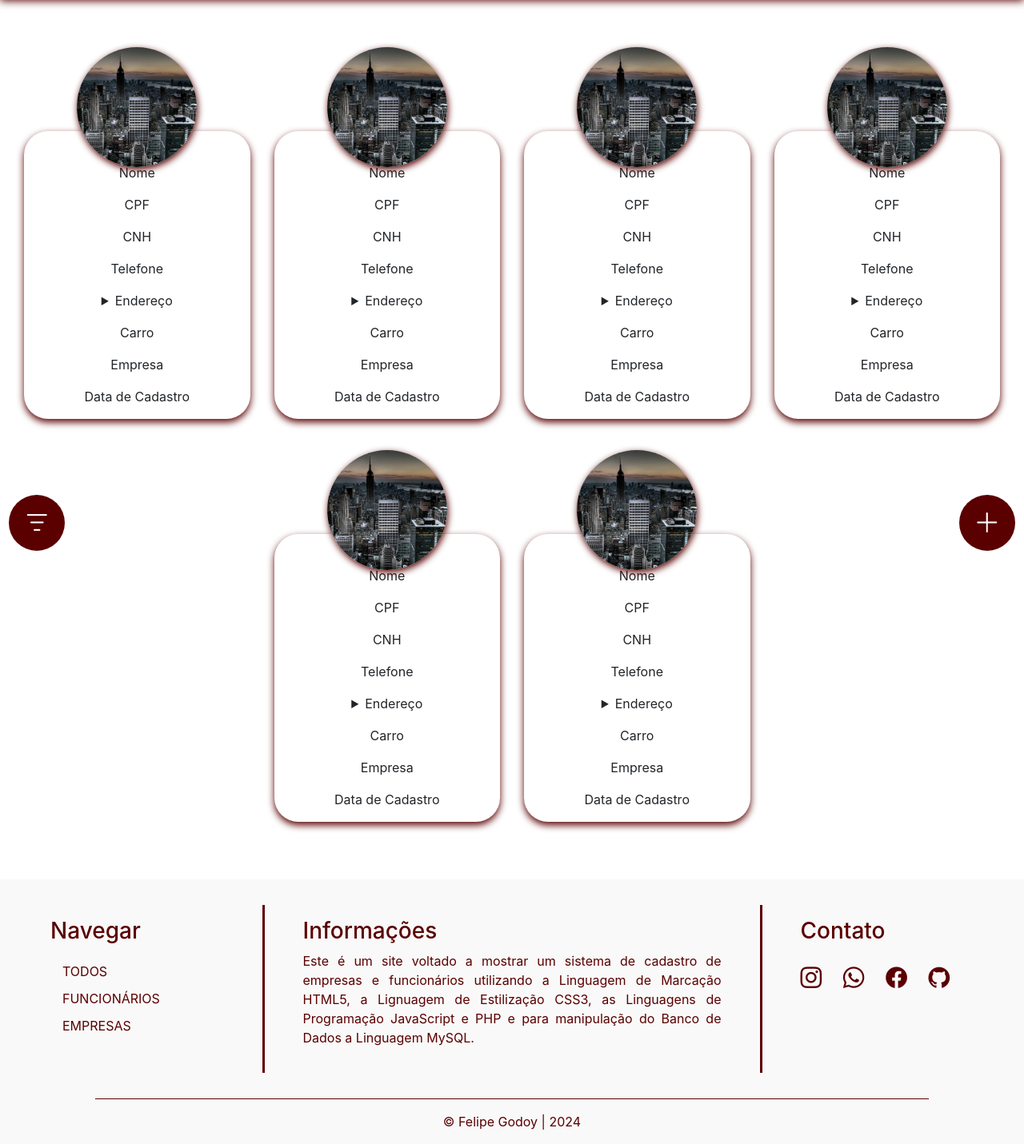
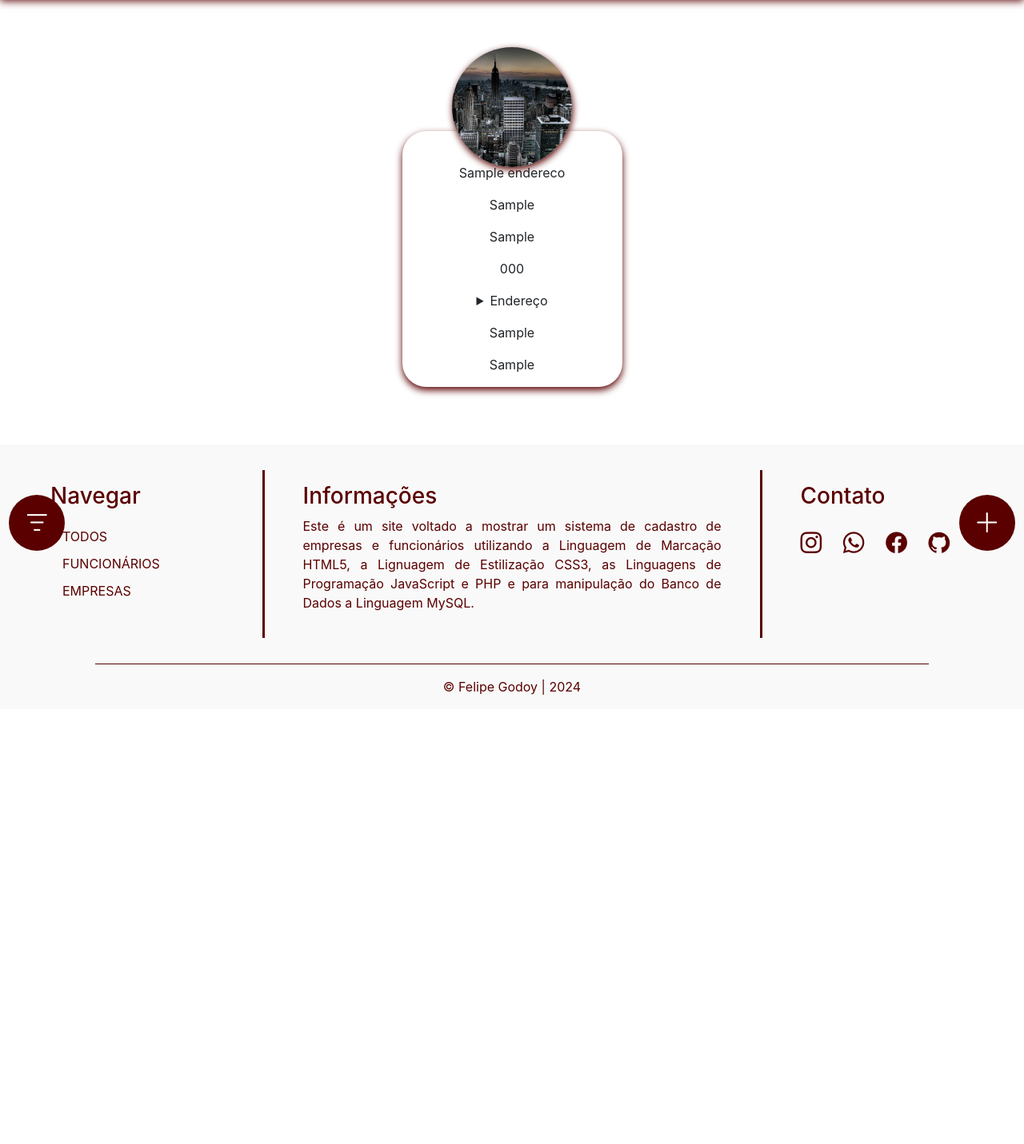
Before and after one commit to felipedegodoy16/projeto01-overdrive, a PHP site: page / in a window 1280 px wide. Shown: the part 100-1531 px from the top of the page at 80% size. After the commit the page ends 969 px from the top, so only its background shows below. Run offline with PHP 8.4, Linux system fonts and the light colour scheme; the visitor is signed in with stand-in values (Sample User, id 1); tables that the repository leaves empty or names only in its code hold one stand-in row (values such as "Sample post"); some libraries are stand-ins or nearby versions.

Commit message:
fazendo a listagem de usuários na index

```diff
--- a/_class/ConexaoDAO.php
+++ b/_class/ConexaoDAO.php
@@ -7,6 +7,7 @@ class ConexaoDAO {
 
     }
 
+    // Método para estabelecer a conexão com o banco
     public static function getConexao() {
         if(!isset(self::$instance)) {
             $db_name = 'overdrive';
@@ -21,4 +22,13 @@ class ConexaoDAO {
         }
         return self::$instance;
     }
+
+    // Getters e Setters
+    public function getInstance(){
+        return $this->instance;
+    }
+
+    public function setInstance($instance){
+        $this->instance = $instance;
+    }
 }
--- a/_class/Endereco.php
+++ b/_class/Endereco.php
@@ -35,7 +35,7 @@ class Endereco {
             $dado = $stmt->fetchAll();
 
             foreach($dado as $d){
-                $d['id'];
+                $d['id_end'];
                 $d['cep'];
                 $d['numero'];
                 $d['rua'];
--- a/_class/Usuario.php
+++ b/_class/Usuario.php
@@ -112,7 +112,7 @@ class Usuario {
         try {
 
             // Query
-            $sql = "SELECT * FROM usuarios u INNER JOIN enderecos e ON u.id_endereco = e.id;";
+            $sql = "SELECT * FROM usuarios u INNER JOIN enderecos e ON u.id_endereco = e.id_end;";
 
             // Conectando ao banco
             $stmt = ConexaoDAO::getConexao()->prepare($sql);
@@ -126,7 +126,7 @@ class Usuario {
                 foreach($dados as $d){
 
                     $users[] = array(
-                        'id' => $d['id'],
+                        'id' => $d['id_user'],
                         'nome' => $d['nome'],
                         'carro' => $d['carro'],
                         'cargo' => $d['cargo'],
@@ -144,13 +144,11 @@ class Usuario {
 
                 }
 
-            } else {
-
-                $users = array();
+                return $users;
 
             }
 
-            return $users;
+            return -1;
 
         } catch(Exception $e) {
 
--- a/_files/requestDados.php
+++ b/_files/requestDados.php
@@ -2,8 +2,27 @@
 require_once "../_class/Empresa.php";
 require_once "../_class/Usuario.php";
 
+// Instanciação de um objeto usuário
 $usuarios = new Usuario();
 
+// Retorno de uma lista de todos os registros de usuários do banco
 $dadosUsers = $usuarios->listarUsuarios();
 
-echo json_encode($dadosUsers);
+// Instanciação de um objeto empresa
+$empresas = new Empresa();
+
+// Retorno de uma lista de todos os registros de empresas do banco
+// $dadosEmps->listarEmpresas();
+
+// if($dadosUsers === -1 && $dadosEmps === -1){
+
+// } else {
+
+    $allDados = [
+        'usuarios' => $dadosUsers
+        // 'empresas' => $dadosEmps
+    ];
+
+    // var_dump(json_encode($allDados));
+    echo json_encode($allDados);
+// }
--- a/_js/requestDados.js
+++ b/_js/requestDados.js
@@ -5,7 +5,7 @@ if (document.readyState == "loading") {
 }
 
 function ready(){
-        console.log('teste')
+
         let url = 'http://localhost/projeto01-overdrive/_files/requestDados.php'
         let xhr = new XMLHttpRequest()
         xhr.open('GET', url, true)
@@ -17,32 +17,56 @@ function ready(){
             }
         }
         xhr.send();
+
 }
 
 function responseJson(json) {
-    const divTeste = document.getElementById('teste')
+    const divUsers = document.getElementById('section_users')
+    const divEmps = document.getElementById('section_emps')
 
-    json.map( function(element) {
-        divTeste.innerHTML +=
+    json.usuarios.map(function(usuario){
+        divUsers.innerHTML +=
         `
         <div class="col-10 col-sm-6 col-md-4 col-lg-3">
             <div class="center card_user">
               <img class="img_user_emp" src="_images/back_cadastro.jpg" alt="Imagem do Usuário ou Empresa">
               <div class="card_user_body">
-                <p>${element.id}</p>
-                <p>${element.nome}</p>
-                <p>${element.cpf}</p>
-                <p>${element.cnh}</p>
-                <p>${element.telefone}</p>
+                <p>${usuario.id}</p>
+                <p>${usuario.nome}</p>
+                <p>${usuario.cpf}</p>
+                <p>${usuario.cnh}</p>
+                <p>${usuario.telefone}</p>
                 <details style="margin-bottom: 1em;">
                   <summary>Endereço</summary>
                 </details>
-                <p>${element.carro}</p>
-                <p>${element.empresa}</p>
+                <p>${usuario.carro}</p>
+                <p>${usuario.empresa}</p>
               </div>
             </div>
           </div>
         `
     })
 
+    // json.empresas.map(function(empresa){
+    //     `
+    //     <div class="col-10 col-sm-6 col-md-4 col-lg-3">
+    //         <div class="center card_user">
+    //           <img class="img_user_emp" src="_images/back_cadastro.jpg" alt="Imagem do Usuário ou Empresa">
+    //           <div class="card_user_body">
+    //             <p>${usuario.id}</p>
+    //             <p>${usuario.nome}</p>
+    //             <p>${usuario.cpf}</p>
+    //             <p>${usuario.cnh}</p>
+    //             <p>${usuario.telefone}</p>
+    //             <details style="margin-bottom: 1em;">
+    //               <summary>Endereço</summary>
+    //             </details>
+    //             <p>${usuario.carro}</p>
+    //             <p>${usuario.empresa}</p>
+    //           </div>
+    //         </div>
+    //       </div>
+    //     `
+    // })
+
 }
--- a/index.php
+++ b/index.php
@@ -50,7 +50,15 @@
     </nav>
 
     <main id="main_index" class="col-12 center">
-      <div class="col-10 col-sm-6 col-md-4 col-lg-3">
+      <div id="section_users" class="col-12 center">
+
+      </div>
+
+      <div id="section_emps">
+
+      </div>
+
+      <!-- <div class="col-10 col-sm-6 col-md-4 col-lg-3">
         <div class="center card_user">
           <img class="img_user_emp" src="_images/back_cadastro.jpg" alt="Imagem do Usuário ou Empresa">
           <div class="card_user_body">
@@ -67,102 +75,7 @@
             <p>Data de Cadastro</p>
           </div>
         </div>
-      </div>
-
-      <div class="col-10 col-sm-6 col-md-4 col-lg-3">
-        <div class="center card_user">
-          <img class="img_user_emp" src="_images/back_cadastro.jpg" alt="Imagem do Usuário ou Empresa">
-          <div class="card_user_body">
-            <p>ID</p>
-            <p>Nome</p>
-            <p>CPF</p>
-            <p>CNH</p>
-            <p>Telefone</p>
-            <details style="margin-bottom: 1em;">
-              <summary>Endereço</summary>
-            </details>
-            <p>Carro</p>
-            <p>Empresa</p>
-            <p>Data de Cadastro</p>
-          </div>
-        </div>
-      </div>
-
-      <div class="col-10 col-sm-6 col-md-4 col-lg-3">
-        <div class="center card_user">
-          <img class="img_user_emp" src="_images/back_cadastro.jpg" alt="Imagem do Usuário ou Empresa">
-          <div class="card_user_body">
-            <p>ID</p>
-            <p>Nome</p>
-            <p>CPF</p>
-            <p>CNH</p>
-            <p>Telefone</p>
-            <details style="margin-bottom: 1em;">
-              <summary>Endereço</summary>
-            </details>
-            <p>Carro</p>
-            <p>Empresa</p>
-            <p>Data de Cadastro</p>
-          </div>
-        </div>
-      </div>
-
-      <div class="col-10 col-sm-6 col-md-4 col-lg-3">
-        <div class="center card_user">
-          <img class="img_user_emp" src="_images/back_cadastro.jpg" alt="Imagem do Usuário ou Empresa">
-          <div class="card_user_body">
-            <p>ID</p>
-            <p>Nome</p>
-            <p>CPF</p>
-            <p>CNH</p>
-            <p>Telefone</p>
-            <details style="margin-bottom: 1em;">
-              <summary>Endereço</summary>
-            </details>
-            <p>Carro</p>
-            <p>Empresa</p>
-            <p>Data de Cadastro</p>
-          </div>
-        </div>
-      </div>
-
-      <div class="col-10 col-sm-6 col-md-4 col-lg-3">
-        <div class="center card_user">
-          <img class="img_user_emp" src="_images/back_cadastro.jpg" alt="Imagem do Usuário ou Empresa">
-          <div class="card_user_body">
-            <p>ID</p>
-            <p>Nome</p>
-            <p>CPF</p>
-            <p>CNH</p>
-            <p>Telefone</p>
-            <details style="margin-bottom: 1em;">
-              <summary>Endereço</summary>
-            </details>
-            <p>Carro</p>
-            <p>Empresa</p>
-            <p>Data de Cadastro</p>
-          </div>
-        </div>
-      </div>
-
-      <div class="col-10 col-sm-6 col-md-4 col-lg-3">
-        <div class="center card_user">
-          <img class="img_user_emp" src="_images/back_cadastro.jpg" alt="Imagem do Usuário ou Empresa">
-          <div class="card_user_body">
-            <p>ID</p>
-            <p>Nome</p>
-            <p>CPF</p>
-            <p>CNH</p>
-            <p>Telefone</p>
-            <details style="margin-bottom: 1em;">
-              <summary>Endereço</summary>
-            </details>
-            <p>Carro</p>
-            <p>Empresa</p>
-            <p>Data de Cadastro</p>
-          </div>
-        </div>
-      </div>
+      </div> -->
     </main>
 
     <aside id="aside_index" class="col-6 col-sm-4 col-md-3 col-lg-2">
@@ -217,6 +130,7 @@
     <!-- Meus scrips JS -->
     <script src="_js/navbar.js"></script>
     <script src="_js/main.js"></script>
+    <script src="_js/requestDados.js"></script>
 
     <!-- JavaScript (Opcional) -->
     <!-- jQuery primeiro, depois Popper.js, depois Bootstrap JS -->
--- a/teste.html
+++ b/teste.html
@@ -6,15 +6,15 @@
     <title>Document</title>
 </head>
 <body>
-    <form action="_files/requestDados.php">
+    <!-- <form action="_files/requestDados.php">
         <input type="submit">
-    </form>
+    </form> -->
     <div id="teste"></div>
     <script src="https://cdnjs.cloudflare.com/ajax/libs/jquery/3.7.1/jquery.min.js"></script>
     <script src="https://cdnjs.cloudflare.com/ajax/libs/jquery.mask/1.14.16/jquery.mask.min.js"></script>
     <script src="https://code.jquery.com/jquery-3.3.1.slim.min.js" integrity="sha384-q8i/X+965DzO0rT7abK41JStQIAqVgRVzpbzo5smXKp4YfRvH+8abtTE1Pi6jizo" crossorigin="anonymous"></script>
     <script src="https://cdnjs.cloudflare.com/ajax/libs/popper.js/1.14.3/umd/popper.min.js" integrity="sha384-ZMP7rVo3mIykV+2+9J3UJ46jBk0WLaUAdn689aCwoqbBJiSnjAK/l8WvCWPIPm49" crossorigin="anonymous"></script>
     <script src="https://stackpath.bootstrapcdn.com/bootstrap/4.1.3/js/bootstrap.min.js" integrity="sha384-ChfqqxuZUCnJSK3+MXmPNIyE6ZbWh2IMqE241rYiqJxyMiZ6OW/JmZQ5stwEULTy" crossorigin="anonymous"></script>
-    <script src="_js/requestDados.js"></script>
+    <!-- <script src="_js/requestDados.js"></script> -->
 </body>
 </html>
```
